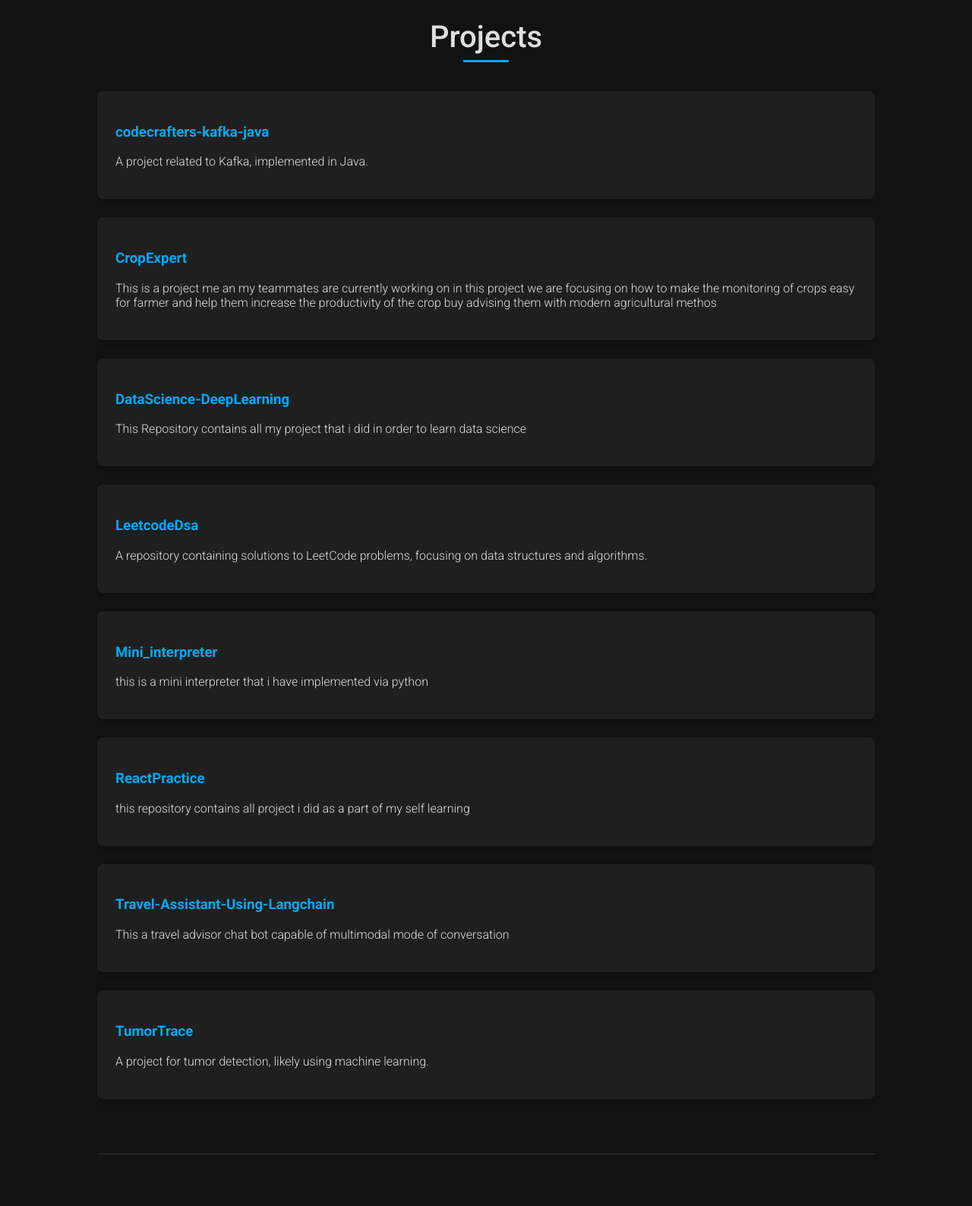
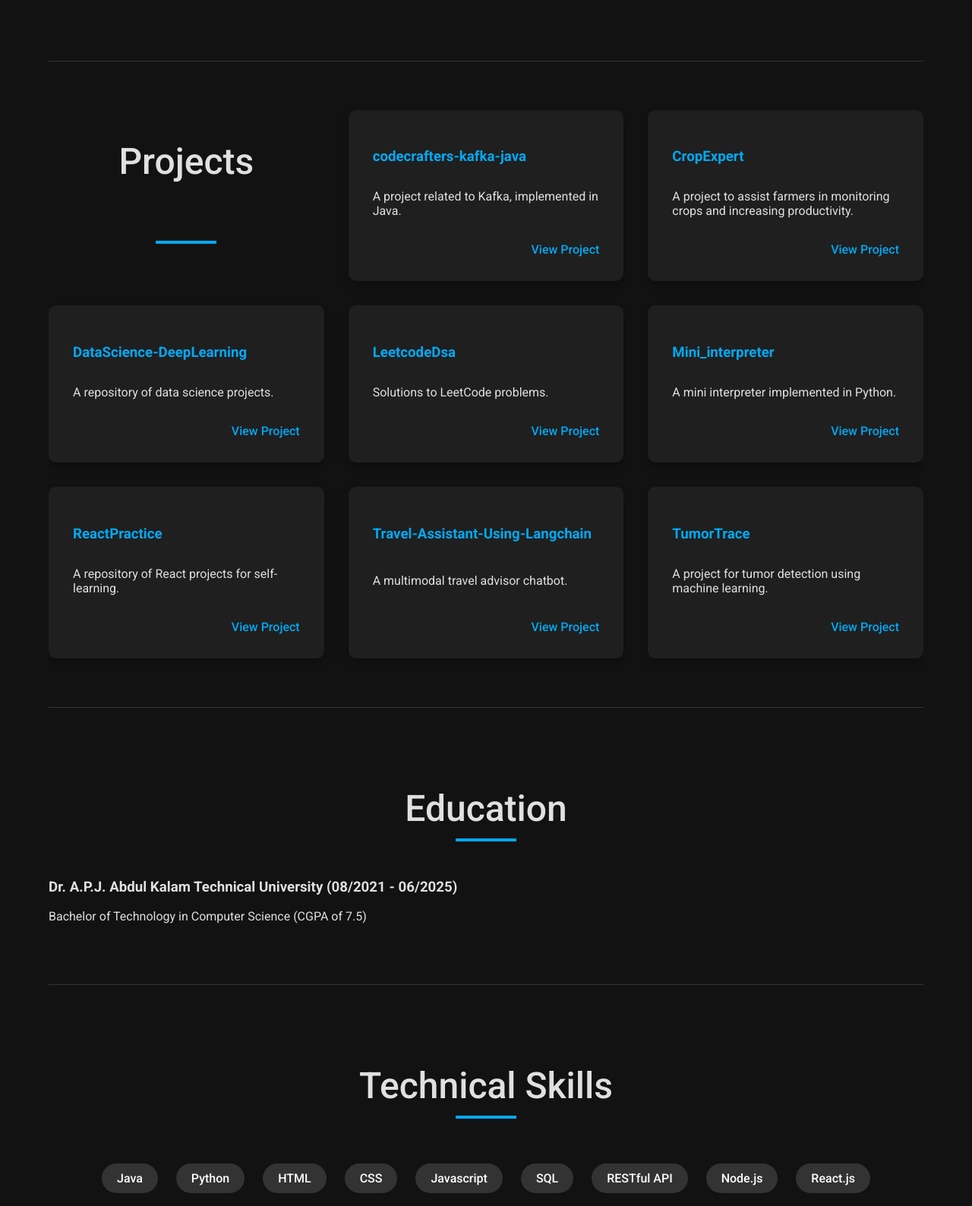
Before and after one commit to ShriNarayanPandey01/ShriNarayanPandey01.github.io, a plain HTML site: page index.html in a window 1280 px wide. Shown: the part 1040-2628 px from the top of the page at 76% size. Drawn offline with Linux system fonts and the light colour scheme.

Commit message:
final styling

```diff
--- a/index.html
+++ b/index.html
@@ -43,49 +43,48 @@
             </div>
         </div>
 
-        <div class="section">
+        <div class="section projects-grid">
             <h2>Projects</h2>
-
-            <div class="project">
-                <h3><a href="https://github.com/ShriNarayanPandey01/codecrafters-kafka-java" target="_blank">codecrafters-kafka-java</a></h3>
+            <div class="project-card">
+                <h3>codecrafters-kafka-java</h3>
                 <p>A project related to Kafka, implemented in Java.</p>
+                <a href="https://github.com/ShriNarayanPandey01/codecrafters-kafka-java" target="_blank">View Project</a>
             </div>
-
-            <div class="project">
-                <h3><a href="https://github.com/ShriNarayanPandey01/CropExpert" target="_blank">CropExpert</a></h3>
-                <p>This is a project me an my teammates are currently working on in this project we are focusing  on how to make the monitoring of crops easy for farmer and help them increase the productivity of the crop buy advising them  with modern agricultural methos</p>
+            <div class="project-card">
+                <h3>CropExpert</h3>
+                <p>A project to assist farmers in monitoring crops and increasing productivity.</p>
+                <a href="https://github.com/ShriNarayanPandey01/CropExpert" target="_blank">View Project</a>
             </div>
-
-            <div class="project">
-                <h3><a href="https://github.com/ShriNarayanPandey01/DataScience-DeepLearning" target="_blank">DataScience-DeepLearning</a></h3>
-                <p>This Repository contains all my project that i did in order to learn data science</p>
+            <div class="project-card">
+                <h3>DataScience-DeepLearning</h3>
+                <p>A repository of data science projects.</p>
+                <a href="https://github.com/ShriNarayanPandey01/DataScience-DeepLearning" target="_blank">View Project</a>
             </div>
-
-            <div class="project">
-                <h3><a href="https://github.com/ShriNarayanPandey01/LeetcodeDsa" target="_blank">LeetcodeDsa</a></h3>
-                <p>A repository containing solutions to LeetCode problems, focusing on data structures and algorithms.</p>
+            <div class="project-card">
+                <h3>LeetcodeDsa</h3>
+                <p>Solutions to LeetCode problems.</p>
+                <a href="https://github.com/ShriNarayanPandey01/LeetcodeDsa" target="_blank">View Project</a>
             </div>
-
-            <div class="project">
-                <h3><a href="https://github.com/ShriNarayanPandey01/Mini_interpreter" target="_blank">Mini_interpreter</a></h3>
-                <p>this is a mini interpreter that i have implemented via python </p>
+            <div class="project-card">
+                <h3>Mini_interpreter</h3>
+                <p>A mini interpreter implemented in Python.</p>
+                <a href="https://github.com/ShriNarayanPandey01/Mini_interpreter" target="_blank">View Project</a>
             </div>
-
-            <div class="project">
-                <h3><a href="https://github.com/ShriNarayanPandey01/ReactPractice" target="_blank">ReactPractice</a></h3>
-                <p>this repository contains all project i did as a part of my self learning</p>
+            <div class="project-card">
+                <h3>ReactPractice</h3>
+                <p>A repository of React projects for self-learning.</p>
+                <a href="https://github.com/ShriNarayanPandey01/ReactPractice" target="_blank">View Project</a>
             </div>
-
-            <div class="project">
-                <h3><a href="https://github.com/ShriNarayanPandey01/Travel-Assistant-Using-Langchain" target="_blank">Travel-Assistant-Using-Langchain</a></h3>
-                <p>This a travel advisor chat bot capable of multimodal mode of conversation   </p>
+            <div class="project-card">
+                <h3>Travel-Assistant-Using-Langchain</h3>
+                <p>A multimodal travel advisor chatbot.</p>
+                <a href="https://github.com/ShriNarayanPandey01/Travel-Assistant-Using-Langchain" target="_blank">View Project</a>
             </div>
-
-            <div class="project">
-                <h3><a href="https://github.com/ShriNarayanPandey01/TumorTrace" target="_blank">TumorTrace</a></h3>
-                <p>A project for tumor detection, likely using machine learning.</p>
+            <div class="project-card">
+                <h3>TumorTrace</h3>
+                <p>A project for tumor detection using machine learning.</p>
+                <a href="https://github.com/ShriNarayanPandey01/TumorTrace" target="_blank">View Project</a>
             </div>
-
         </div>
 
         <div class="section">
@@ -127,24 +126,35 @@
             <p>MongoDB</p>
         </div>
 
-        <div class="section">
-            <h2>Achievements</h2>
-            <ul>
-                <li>88th Rank in Amazon ML Challenge 2024 among 50,000+ teams</li>
-                <li>1700+ rating on LeetCode; solved 500+ problems across topics like trees, graphs, DP</li>
-                <li>Accomplished the milestone of solving 500+ problems on LeetCode, earning multiple competition medals</li>
-            </ul>
+        <div class="section certifications-grid">
+            <h2>Certifications</h2>
+            <div class="certification-card">
+                <h4>Complete Machine Learning and Data Science Bootcamp 2023</h4>
+            </div>
+            <div class="certification-card">
+                <h4>Frontend Development with React (IBM) Coursera</h4>
+            </div>
+            <div class="certification-card">
+                <h4>Introduction to Cloud Computing (IBM) Coursera</h4>
+            </div>
+            <div class="certification-card">
+                <h4>Backend Development with Node and Express (IBM) Coursera</h4>
+            </div>
         </div>
 
-        <div class="section">
-            <h2>Certifications</h2>
-            <ul>
-                <li>Complete Machine Learning and Data Science Bootcamp 2023</li>
-                <li>Frontend Development with React (IBM) Coursera</li>
-                <li>Introduction to Cloud Computing (IBM) Coursera</li>
-                <li>Backend Development with Node and Express (IBM) Coursera</li>
-            </ul>
+        <div class="section achievements-grid">
+            <h2>Achievements</h2>
+            <div class="achievement-card">
+                <p>88th Rank in Amazon ML Challenge 2024 among 50,000+ teams</p>
+            </div>
+            <div class="achievement-card">
+                <p>1700+ rating on LeetCode; solved 500+ problems across topics like trees, graphs, DP</p>
+            </div>
+            <div class="achievement-card">
+                <p>Accomplished the milestone of solving 500+ problems on LeetCode, earning multiple competition medals</p>
+            </div>
         </div>
+
     </div>
 
     <footer>
--- a/style.css
+++ b/style.css
@@ -10,7 +10,8 @@ body {
 }
 
 .container {
-    width: 80%;
+    width: 90%;
+    max-width: 1200px;
     margin: auto;
     overflow: hidden;
 }
@@ -20,41 +21,35 @@ header {
     background-size: 400% 400%;
     animation: gradient 15s ease infinite;
     color: #fff;
-    padding: 4rem 0;
+    padding: 5rem 0;
     text-align: center;
     position: relative;
 }
 
 @keyframes gradient {
-    0% {
-        background-position: 0% 50%;
-    }
-    50% {
-        background-position: 100% 50%;
-    }
-    100% {
-        background-position: 0% 50%;
-    }
+    0% { background-position: 0% 50%; }
+    50% { background-position: 100% 50%; }
+    100% { background-position: 0% 50%; }
 }
 
 header h1 {
     margin: 0;
-    font-size: 3.5rem;
+    font-size: 4rem;
     font-weight: 700;
-    text-shadow: 2px 2px 4px rgba(0,0,0,0.3);
+    text-shadow: 3px 3px 6px rgba(0,0,0,0.4);
 }
 
 header p {
-    font-size: 1.3rem;
+    font-size: 1.4rem;
     font-weight: 300;
-    margin-bottom: 2rem;
+    margin-bottom: 2.5rem;
 }
 
 .contact-info a {
     color: #fff;
     text-decoration: none;
-    margin: 0 15px;
-    font-size: 1.2rem;
+    margin: 0 20px;
+    font-size: 1.3rem;
     transition: color 0.3s ease;
 }
 
@@ -63,18 +58,18 @@ header p {
 }
 
 .contact-info i {
-    margin-right: 8px;
+    margin-right: 10px;
 }
 
 .section {
-    padding: 3rem 0;
+    padding: 4rem 0;
     border-bottom: 1px solid #333;
 }
 
 .section h2 {
     text-align: center;
-    margin-bottom: 3rem;
-    font-size: 2.5rem;
+    margin-bottom: 4rem;
+    font-size: 3rem;
     font-weight: 500;
     position: relative;
 }
@@ -82,35 +77,70 @@ header p {
 .section h2::after {
     content: '';
     position: absolute;
-    bottom: -10px;
+    bottom: -15px;
     left: 50%;
     transform: translateX(-50%);
-    width: 60px;
-    height: 3px;
+    width: 80px;
+    height: 4px;
     background: #03a9f4;
 }
 
-.project, .job, .certification, .achievement {
+.job {
     background: #1f1f1f;
-    margin-bottom: 1.5rem;
-    padding: 1.5rem;
-    border-radius: 8px;
-    box-shadow: 0 4px 8px rgba(0,0,0,0.2);
+    margin-bottom: 2rem;
+    padding: 2rem;
+    border-radius: 10px;
+    box-shadow: 0 6px 12px rgba(0,0,0,0.25);
     transition: transform 0.3s ease, box-shadow 0.3s ease;
 }
 
-.project:hover, .job:hover, .certification:hover, .achievement:hover {
+.job:hover {
     transform: translateY(-5px);
-    box-shadow: 0 8px 16px rgba(0,0,0,0.3);
+    box-shadow: 0 10px 20px rgba(0,0,0,0.35);
 }
 
-.project h3 a, .job h3, .certification p, .achievement p {
+.job h3 {
+    color: #03a9f4;
+    margin-bottom: 1rem;
+}
+
+.projects-grid, .certifications-grid, .achievements-grid {
+    display: grid;
+    grid-template-columns: repeat(auto-fit, minmax(300px, 1fr));
+    gap: 2rem;
+}
+
+.project-card, .certification-card, .achievement-card {
+    background: #1f1f1f;
+    padding: 2rem;
+    border-radius: 10px;
+    box-shadow: 0 6px 12px rgba(0,0,0,0.25);
+    transition: transform 0.3s ease, box-shadow 0.3s ease;
+    display: flex;
+    flex-direction: column;
+    justify-content: space-between;
+}
+
+.project-card:hover, .certification-card:hover, .achievement-card:hover {
+    transform: translateY(-10px);
+    box-shadow: 0 12px 24px rgba(0,0,0,0.35);
+}
+
+.project-card h3 {
+    color: #03a9f4;
+    margin-bottom: 1rem;
+}
+
+.project-card a {
     color: #03a9f4;
     text-decoration: none;
+    font-weight: 500;
+    align-self: flex-end;
+    margin-top: 1rem;
 }
 
-.project p {
-    font-weight: 300;
+.certification-card h4, .achievement-card p {
+    color: #e0e0e0;
 }
 
 .skills-list {
@@ -121,9 +151,9 @@ header p {
     display: inline-block;
     background: #333;
     color: #fff;
-    padding: 8px 15px;
-    margin: 8px;
-    border-radius: 20px;
+    padding: 10px 20px;
+    margin: 10px;
+    border-radius: 25px;
     font-weight: 500;
     transition: background 0.3s ease;
 }
@@ -134,8 +164,8 @@ header p {
 
 footer {
     text-align: center;
-    padding: 2rem 0;
+    padding: 3rem 0;
     background: #1f1f1f;
     color: #aaa;
-    margin-top: 2rem;
+    margin-top: 3rem;
 }
```
